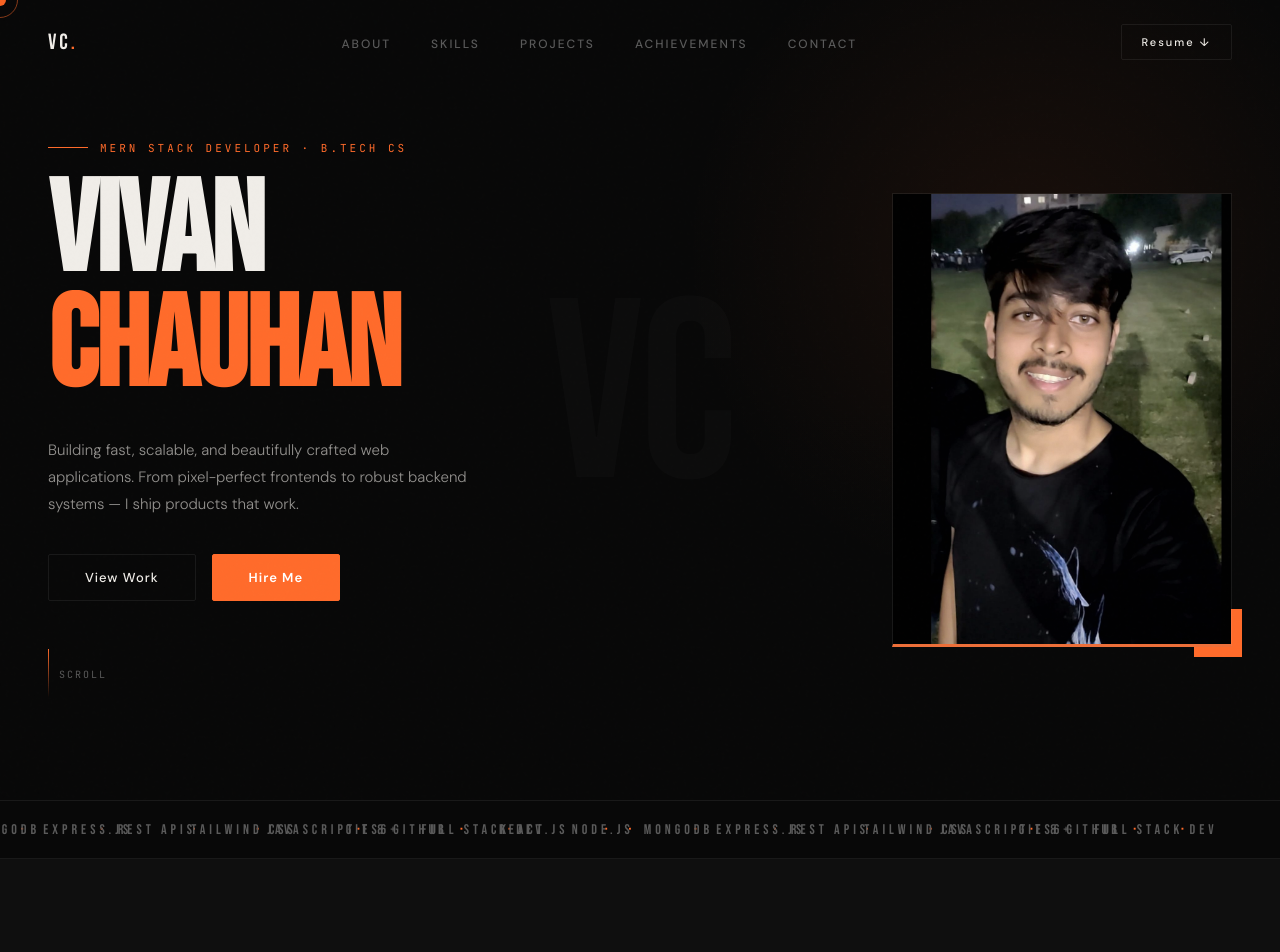
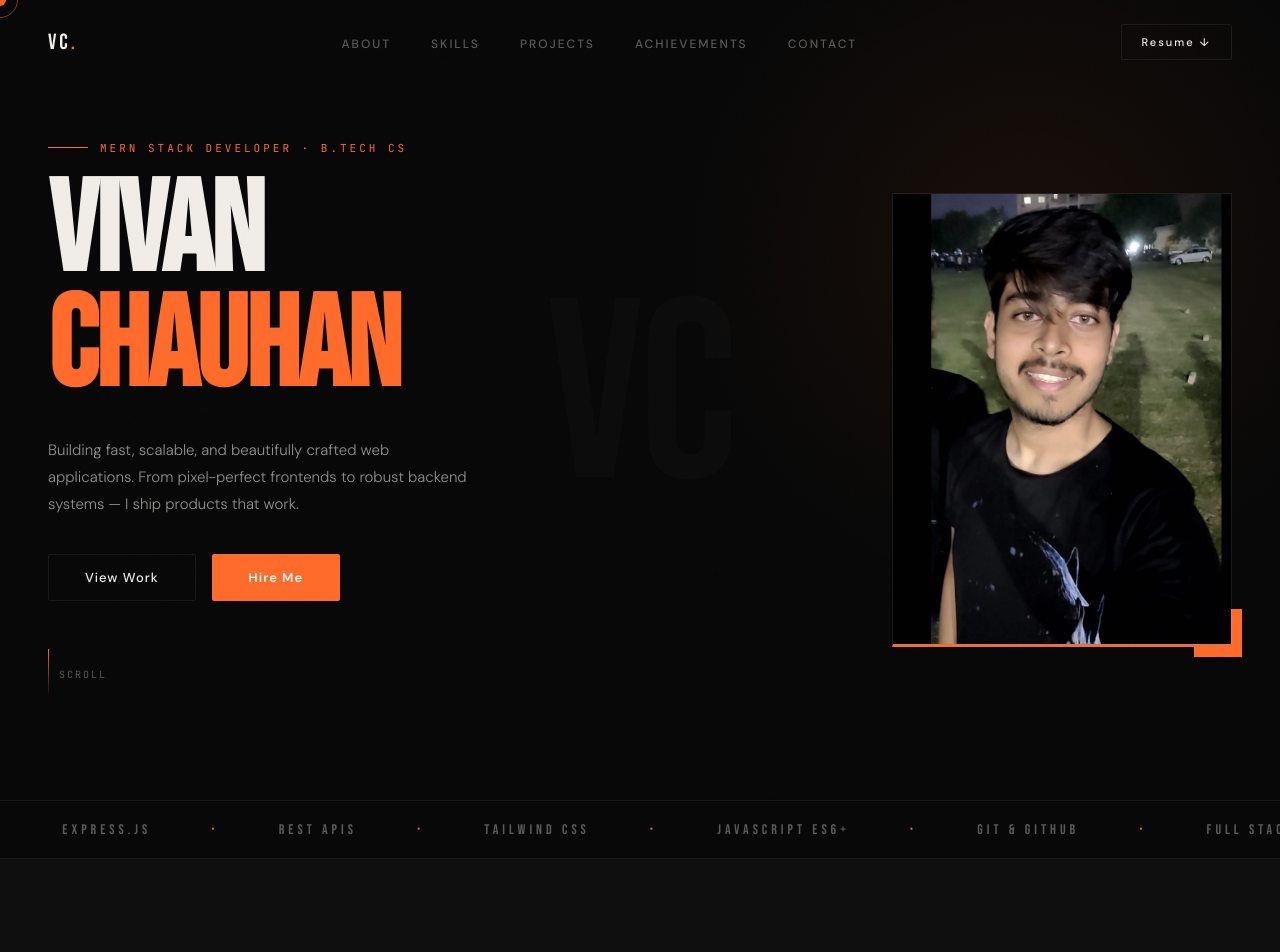
Before and after one commit to vivanchauhan/vivan-portfolio, a React (Vite) app: page / in a window 1280 px wide. Shown: the top 952 px of the page. Built offline with nearby package versions, Linux system fonts and the light colour scheme.

Commit message:
fixed marquee for smaller screens

```diff
--- a/src/components/Marquee.jsx
+++ b/src/components/Marquee.jsx
@@ -1,27 +1,52 @@
-const items = ['React.js','Node.js','MongoDB','Express.js','REST APIs','Tailwind CSS','JavaScript ES6+','Git & GitHub','Full Stack Dev']
+const items = [
+  "React.js",
+  "Node.js",
+  "MongoDB",
+  "Express.js",
+  "REST APIs",
+  "Tailwind CSS",
+  "JavaScript ES6+",
+  "Git & GitHub",
+  "Full Stack Dev",
+];
 
 export default function Marquee() {
-  const doubled = [...items, ...items]
+  const doubled = [...items, ...items];
   return (
-    <div style={{
-      borderTop: '1px solid rgba(255,255,255,0.07)',
-      borderBottom: '1px solid rgba(255,255,255,0.07)',
-      padding: '18px 0', overflow: 'hidden',
-    }}>
-      <div style={{
-        display: 'flex', gap: 60,
-        animation: 'marquee 25s linear infinite',
-        whiteSpace: 'nowrap',
-      }}>
+    <div
+      style={{
+        borderTop: "1px solid rgba(255,255,255,0.07)",
+        borderBottom: "1px solid rgba(255,255,255,0.07)",
+        padding: "18px 0",
+        overflow: "hidden",
+      }}
+    >
+      <div
+        style={{
+          display: "flex",
+          gap: 60,
+          animation: "marquee 25s linear infinite",
+          whiteSpace: "nowrap",
+          width: "max-content",
+        }}
+      >
         {doubled.map((item, i) => (
-          <span key={i} style={{
-            fontFamily: "'Bebas Neue', sans-serif",
-            fontSize: 14, letterSpacing: 4,
-            color: '#5a5a5a',
-            display: 'flex', alignItems: 'center', gap: 60,
-          }}>
+          <span
+            key={i}
+            style={{
+              fontFamily: "'Bebas Neue', sans-serif",
+              fontSize: 14,
+              letterSpacing: 4,
+              color: "#5a5a5a",
+              display: "flex",
+              alignItems: "center",
+              gap: 60,
+            }}
+          >
             {item}
-            {i < doubled.length - 1 && <span style={{ color: '#FF6B2B', fontSize: 18 }}>·</span>}
+            {i < doubled.length - 1 && (
+              <span style={{ color: "#FF6B2B", fontSize: 18 }}>·</span>
+            )}
           </span>
         ))}
       </div>
@@ -32,5 +57,5 @@ export default function Marquee() {
         }
       `}</style>
     </div>
-  )
+  );
 }
```
